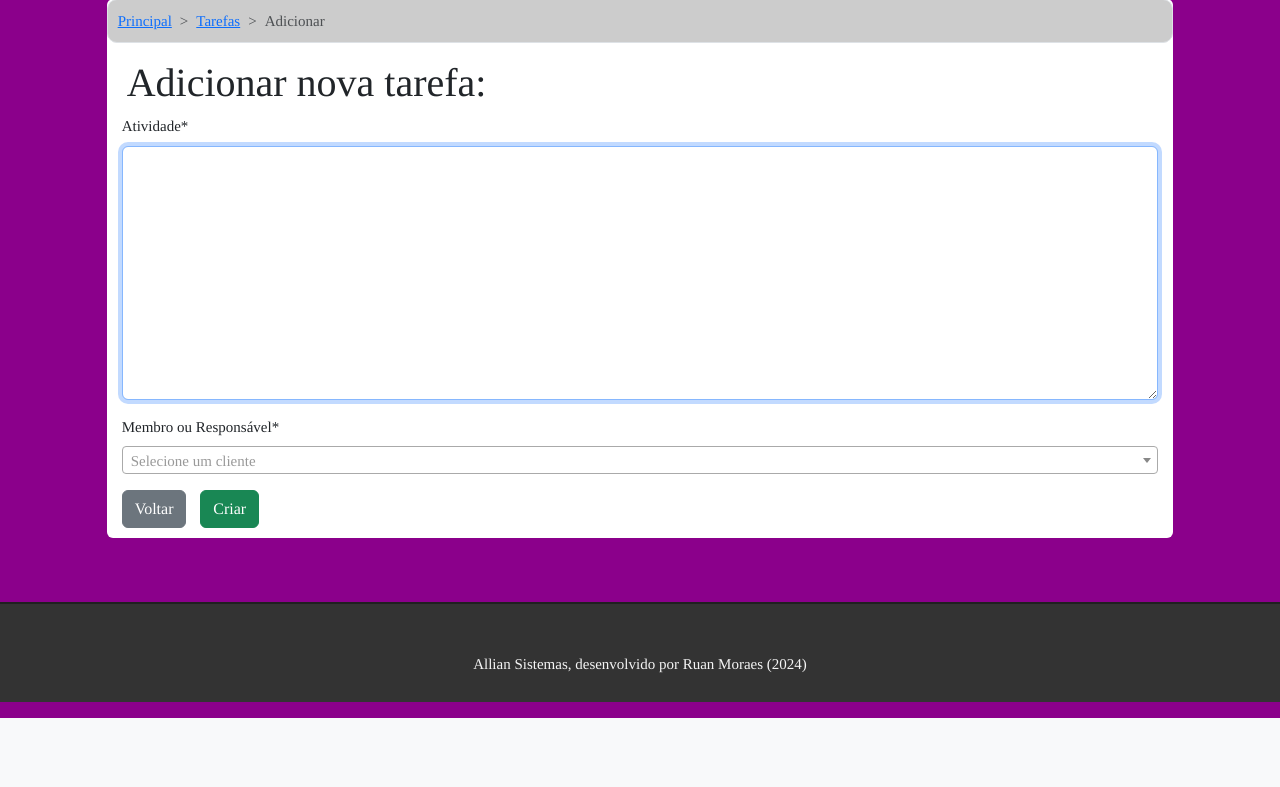
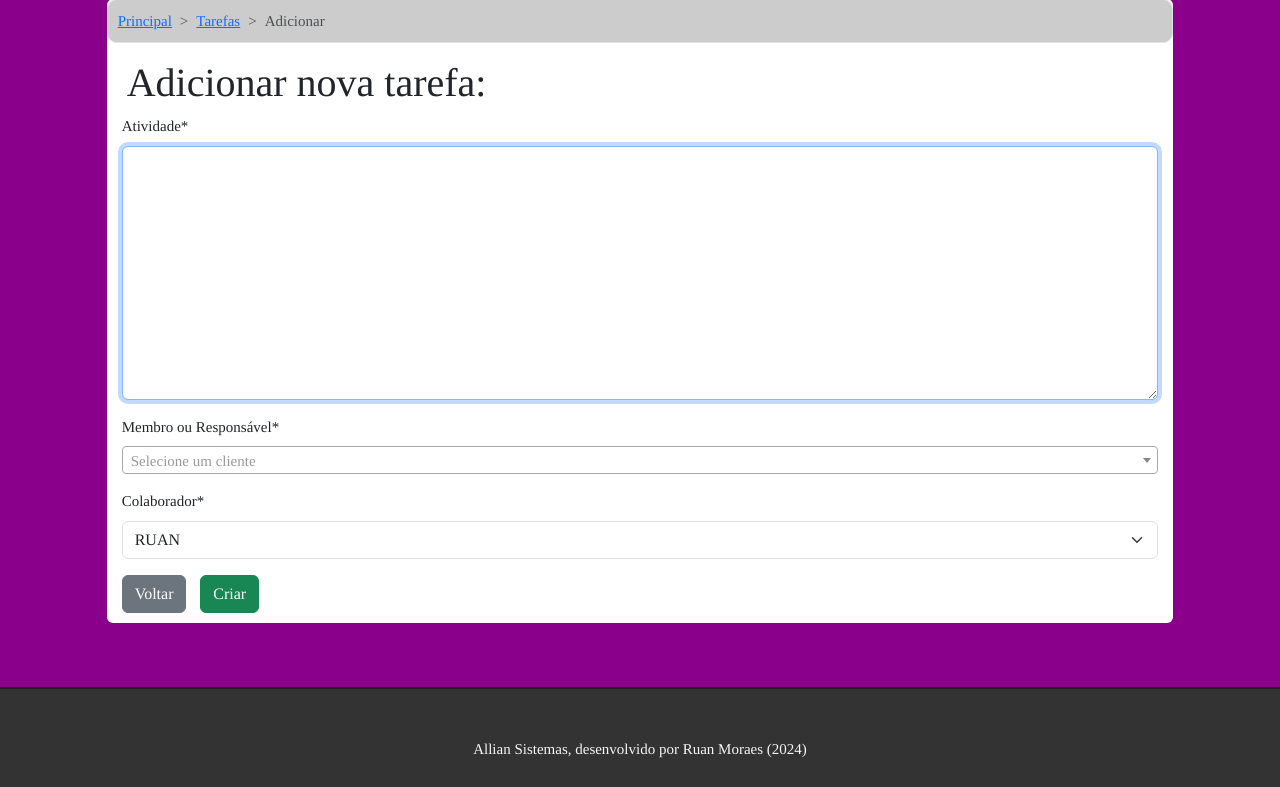
Before and after one commit to alliansistemas/allian, a Django app: page /tarefas/adicionar/ in a window 1280 px wide. Shown: the part 82-869 px from the top of the page. Before the commit the page ends 800 px from the top, so only its background shows below. Run offline with Django 4.2, Linux system fonts and the light colour scheme; a user stored in the database is signed in; data comes from the database, SQL or seed files in the repository; both versions use the stored data as it was after the commit; data that the repository does not hold is empty; some libraries are stand-ins or nearby versions.

Commit message:
Commit informações do colaborador

```diff
--- a/Allian/Allian/settings.py
+++ b/Allian/Allian/settings.py
@@ -3,7 +3,7 @@ from pathlib import Path
 BASE_DIR = Path(__file__).resolve().parent.parent
 SECRET_KEY = 'django-insecure-22#vuyvl4p*wf_8+#9uq=n6sdrc&rfibq$slgnv2py*6fvsjhd'
 DEBUG = True
-ALLOWED_HOSTS = ['allian.pythonanywhere.com']
+ALLOWED_HOSTS = ['allian.pythonanywhere.com', '127.0.0.1']
 INSTALLED_APPS = [
     'django.contrib.admin',
     'django.contrib.auth',
@@ -18,7 +18,6 @@ INSTALLED_APPS = [
     'detalhes',
     'crispy_forms',
     'crispy_bootstrap5',
-    'notifications',
 ]
 MIDDLEWARE = [
     'django.middleware.security.SecurityMiddleware',
--- a/Allian/tarefas/forms.py
+++ b/Allian/tarefas/forms.py
@@ -1,14 +1,27 @@
 from django import forms
-
 from .models import Tarefa
 from membros.models import Membro
 
 class TarefaForm(forms.ModelForm):
     nome_cliente = forms.ModelChoiceField(
         label='Membro ou Responsável',
-        queryset=Membro.objects.all()
+        queryset=Membro.objects.all(),
+        widget=forms.Select(attrs={'class': 'form-control'})
+    )
+
+    colaborador = forms.ChoiceField(
+        label="Colaborador",
+        choices=(
+            ('RUAN', 'RUAN'),
+            ('THIAGO', 'THIAGO'),
+            # Repita as mesmas opções do modelo para consistência
+        ),
+        widget=forms.Select(attrs={
+            'class': 'form-control',
+            'type': 'checkbox-list',
+        })
     )
 
     class Meta:
         model = Tarefa
-        fields = ('atividade', 'nome_cliente')
+        fields = ('atividade', 'nome_cliente', 'colaborador')
--- a/Allian/tarefas/models.py
+++ b/Allian/tarefas/models.py
@@ -3,7 +3,6 @@ from django.contrib.auth import get_user_model
 from membros.models import Membro
 
 class Tarefa(models.Model):
-
     STATUS = (
         ('pendente', 'Pendente'),
         ('resolvida', 'Resolvida'),
@@ -13,6 +12,15 @@ class Tarefa(models.Model):
     data_realizacao = models.DateTimeField(auto_now_add=True)
     updated_at = models.DateTimeField(auto_now=True)
     nome_cliente = models.ForeignKey(Membro, on_delete=models.CASCADE)
+    colaborador = models.CharField(
+        max_length=30,
+        verbose_name="Colaborador",
+        choices=(
+            ('RUAN', 'RUAN'),
+            ('THIAGO', 'THIAGO'),
+            # Adicione mais colaboradores conforme necessário
+        )
+    )
     user = models.ForeignKey(get_user_model(), on_delete=models.CASCADE)
     finalizada = models.CharField(
         max_length=9,
@@ -20,7 +28,6 @@ class Tarefa(models.Model):
     )
 
     def save(self, *args, **kwargs):
-        # Convertendo o texto para maiúsculas antes de salvar
         self.atividade = self.atividade.upper()
         super().save(*args, **kwargs)
 
--- a/Allian/tarefas/templates/tarefas/lista_tarefas.html
+++ b/Allian/tarefas/templates/tarefas/lista_tarefas.html
@@ -63,7 +63,8 @@
                     <tr>
                         <th scope="col">Opções</th>
                         <th scope="col" style="align-items: center;">Atividade</th>
-                        <th scope="col" style="align-items: center;">Responsável - Empresa</th>
+                        <th scope="col" style="align-items: center;">Cliente - Empresa</th>
+                        <th scope="col" style="align-items: center;">Colaborador</th>
                         <th scope="col" style="align-items: center;">Data</th>
                     </tr>
                 </thead>
@@ -78,6 +79,7 @@
                                     </td>
                                     <td style="align-items: center;" class="task-item">{{ forloop.counter }}. {{ tarefa.atividade }}</td>
                                     <td style="align-items: center;" class="task-item">{{ tarefa.nome_cliente }} - ({{ tarefa.nome_cliente.empresa_cliente }})</td>
+                                    <td style="align-items: center;" class="task-item ">{{ tarefa.colaborador }}</td>
                                     <td style="align-items: center;" class="task-item">{{ tarefa.data_realizacao|date:"d/m/y | H:i" }}</td>
                                 {% else %}
                                     <td style="width: 75px;" class="task-item done">
@@ -86,6 +88,7 @@
                                     </td>
                                     <td style="align-items: center;" class="task-item done">{{ forloop.counter }}. {{ tarefa.atividade }}</td>
                                     <td style="align-items: center;" class="task-item done">{{ tarefa.nome_cliente }} - ({{ tarefa.nome_cliente.empresa_cliente }})</td>
+                                    <td style="align-items: center;" class="task-item done">{{ tarefa.colaborador }}</td>
                                     <td style="align-items: center;" class="task-item done">{{ tarefa.data_realizacao|date:"d/m/y | H:i" }}</td>
                                 {% endif %}
                             </tr>
```
Also changed, not shown: Allian/db.sqlite3, Allian/tarefas/migrations/0006_tarefa_colaborador.py (added), Allian/tarefas/migrations/0007_alter_tarefa_colaborador.py (added), Allian/tarefas/migrations/0008_alter_tarefa_colaborador.py (added).
